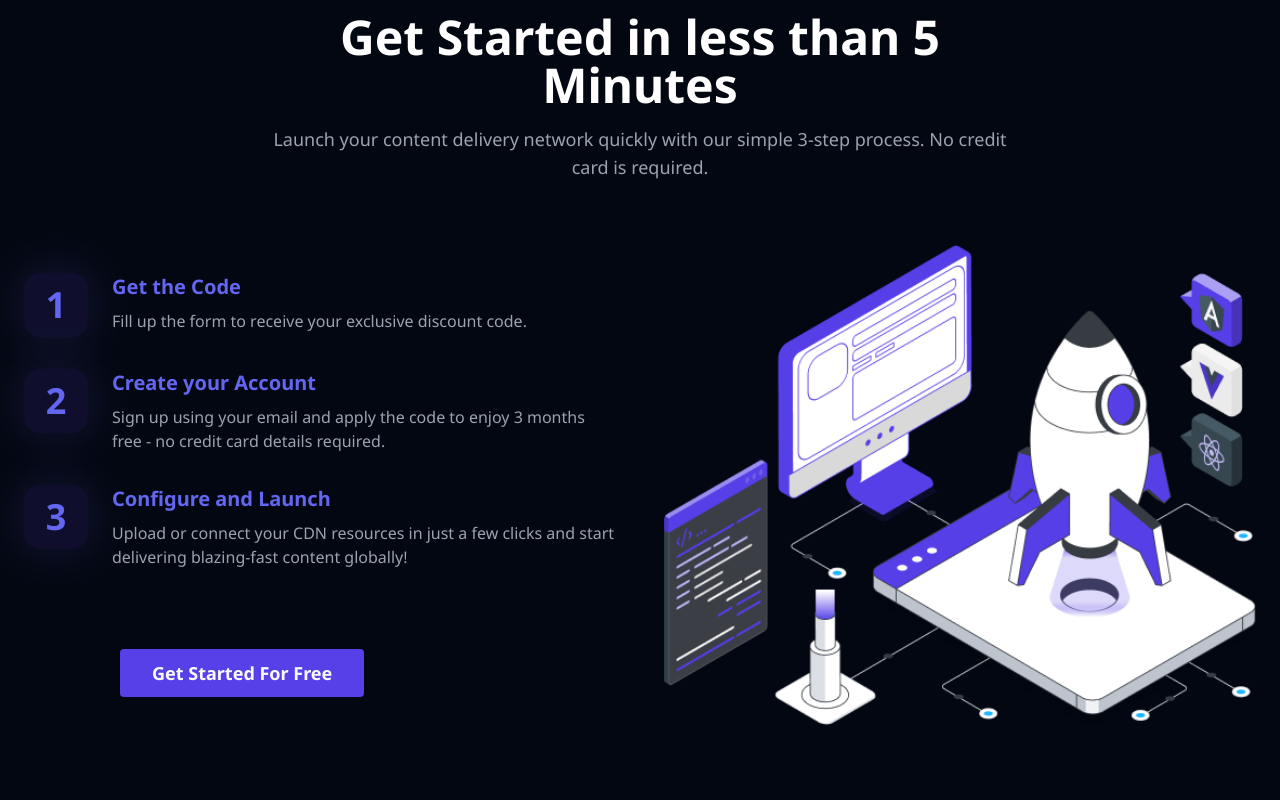
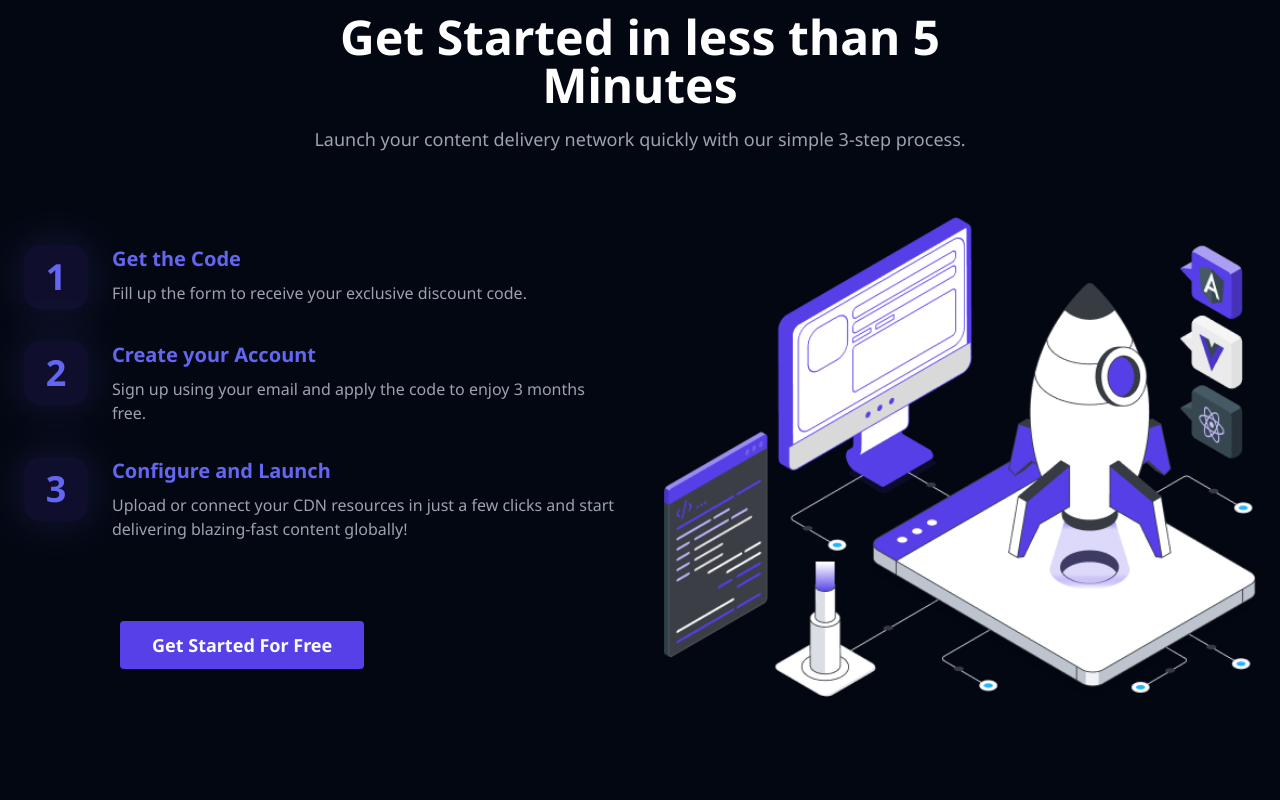
Before and after one commit to varunpandey0502/vergecloud-dark, a Next.js app: page / in a window 1280 px wide. Shown: the part 3700-4500 px from the top of the page. Built offline with nearby package versions, Linux system fonts and the light colour scheme.

Commit message:
feat: remove credit card text

```diff
--- a/components/cta.tsx
+++ b/components/cta.tsx
@@ -15,8 +15,7 @@ export const Cta = () => {
               3 Months On Us. Sign Up and Save!
             </h2>
             <p className="text-lg text-gray-400 max-w-2xl">
-              Get started in seconds. Limited Time Offer. No credit card
-              required.
+              Get started in seconds. Limited Time Offer.
             </p>
             <CTAButton />
           </div>
--- a/components/get-started.tsx
+++ b/components/get-started.tsx
@@ -15,7 +15,7 @@ const steps = [
     title: "Create your Account",
     titleColor: "text-[#6366F1]",
     description:
-      "Sign up using your email and apply the code to enjoy 3 months free - no credit card details required.",
+      "Sign up using your email and apply the code to enjoy 3 months free.",
   },
   {
     number: "3",
@@ -36,7 +36,7 @@ export default function GetStarted() {
           </h2>
           <p className="text-base sm:text-lg text-gray-400">
             Launch your content delivery network quickly with our simple 3-step
-            process. No credit card is required.
+            process.
           </p>
         </div>
 
```
